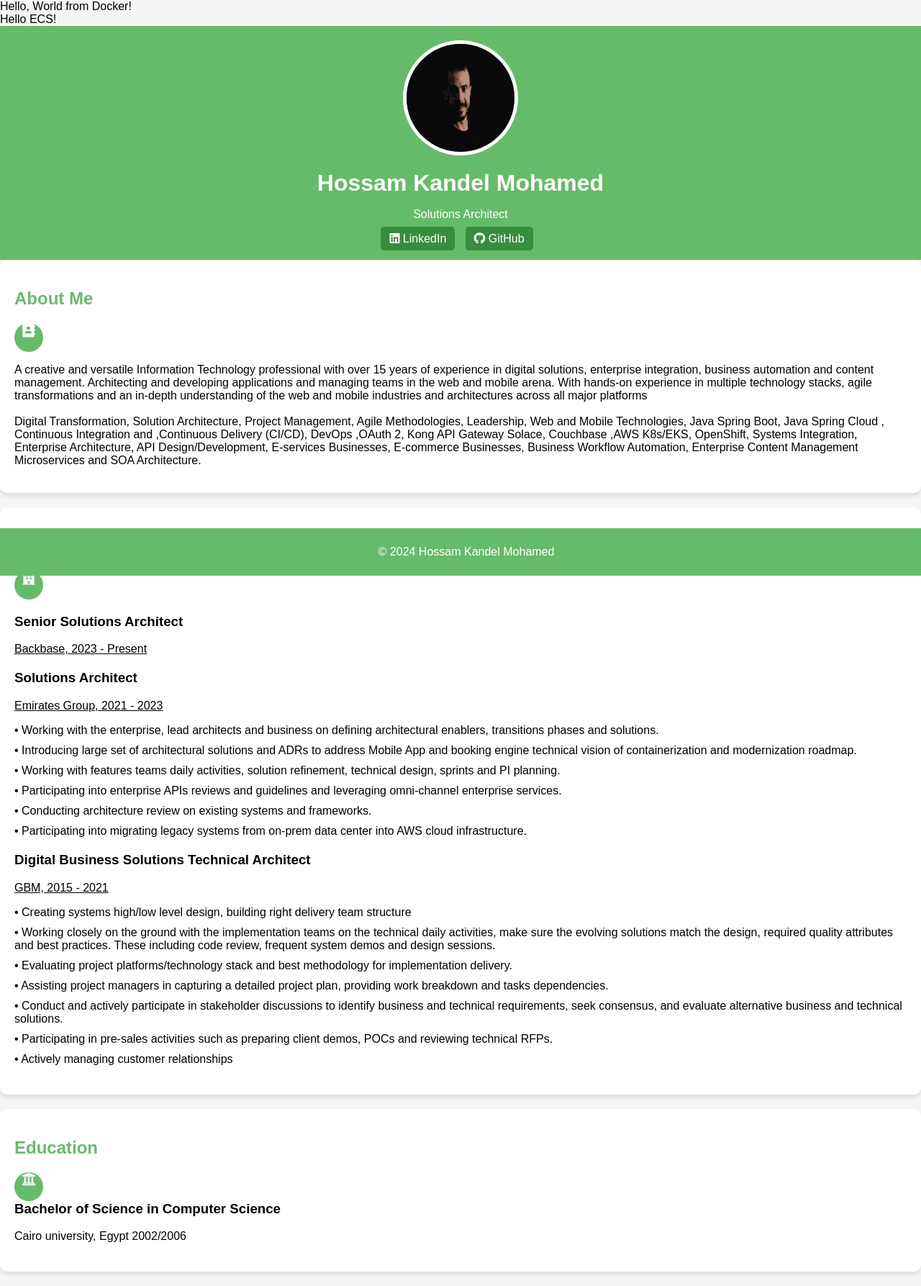
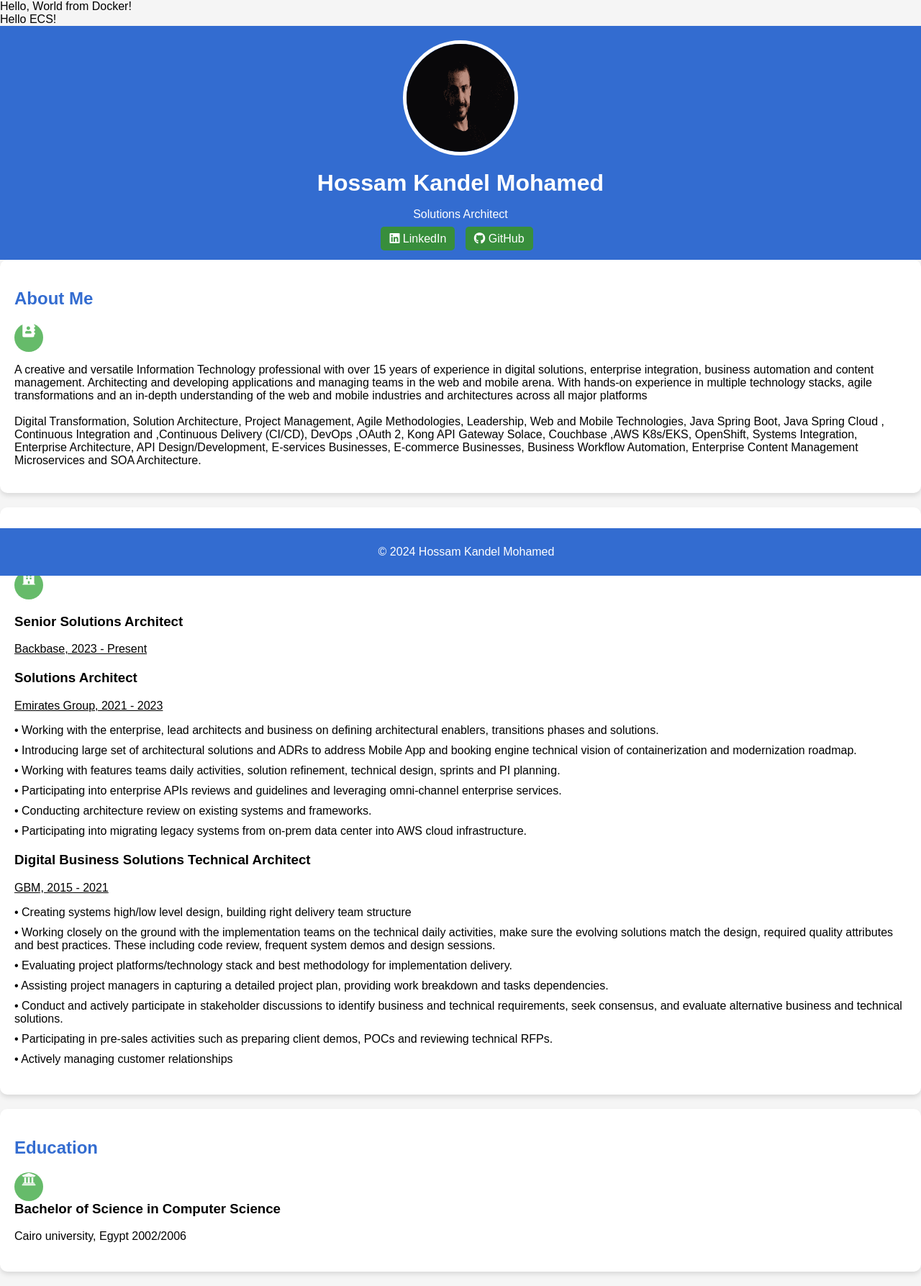
Before and after one commit to hkandeal/linode-mysiteapp, a PHP site: page / in a window 1280 px wide. Shown: the whole page at 72% size. Run offline with PHP 8.4, Linux system fonts and the light colour scheme.

Commit message:
update css

```diff
--- a/src/styles.css
+++ b/src/styles.css
@@ -8,7 +8,7 @@ body {
 }
 
 header {
-    background-color: #66bb6a; /* Green header background */
+    background-color: #336cd0; /* Green header background */
     color: #fff;
     padding: 20px;
     text-align: center;
@@ -49,11 +49,11 @@ section {
 }
 
 section h2 {
-    color: #66bb6a; /* Green section headings */
+    color: #336cd0; /* Green section headings */
 }
 
 footer {
-    background-color: #66bb6a; /* Green footer background */
+    background-color: #336cd0; /* Green footer background */
     color: #fff;
     text-align: center;
     padding: 8px;
```
